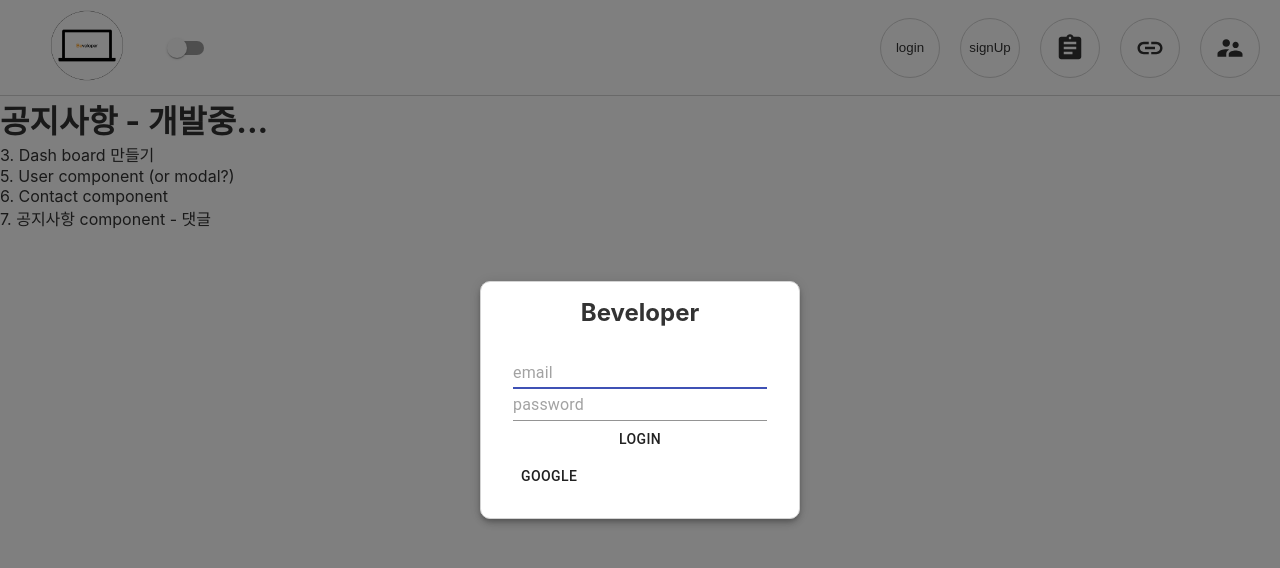
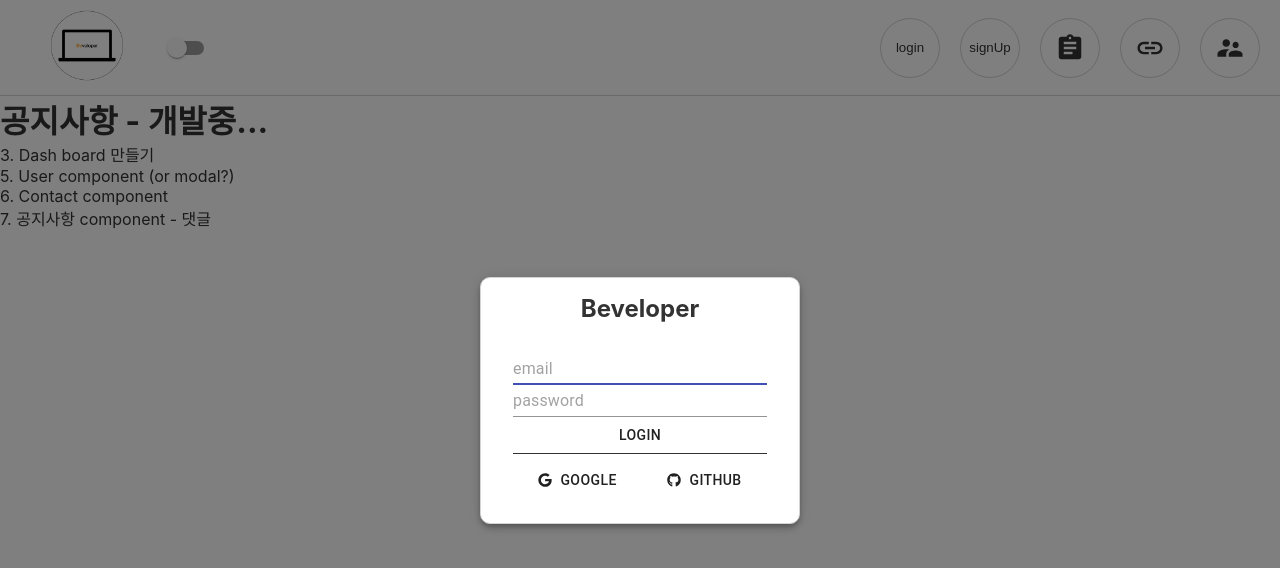
Before and after one commit to funetes/beveloper, a React (Create React App) app: page /board in a window 1280 px wide. Both pictures are taken after a click on the button "login". Shown: the top 568 px of the page. Built offline with nearby package versions, Linux system fonts and the light colour scheme; no server answers; the database is empty.

Commit message:
github login && style mod

```diff
--- a/package.json
+++ b/package.json
@@ -12,6 +12,7 @@
     "react": "^16.13.1",
     "react-collapse": "^5.0.1",
     "react-dom": "^16.13.1",
+    "react-icons": "^3.11.0",
     "react-router-dom": "^5.2.0",
     "react-scripts": "3.4.3"
   },
--- a/src/App.js
+++ b/src/App.js
@@ -19,7 +19,7 @@ const darkOS = window.matchMedia('(prefers-color-scheme: dark)').matches;
 const App = () => {
   const [user, setUser] = useState(null);
   const [lectures, setLectures] = useState([]);
-  const [signInOpen, setsignInOpen] = useState(false);
+  const [signInOpen, setSignInOpen] = useState(false);
   const [signUpOpen, setSignUpOpen] = useState(false);
   const [checked, setChecked] = useState(darkOS);
   useEffect(() => {
@@ -72,22 +72,27 @@ const App = () => {
     auth
       .signInWithEmailAndPassword(email, password)
       .catch(error => alert(error.message));
-    setsignInOpen(false);
+    setSignInOpen(false);
   };
-  const onGoogleLoginBtnClick = () => {
-    const provider = new firebase.auth.GoogleAuthProvider();
+  const onProviderLoginBtnClick = provider => {
+    let authProvider;
+    if (provider === 'google') {
+      authProvider = new firebase.auth.GoogleAuthProvider();
+    } else if (provider === 'github') {
+      authProvider = new firebase.auth.GithubAuthProvider();
+    }
     firebase
       .auth()
-      .signInWithPopup(provider)
+      .signInWithPopup(authProvider)
       .then(result => {
         const user = result.user;
         setUser(user);
-        setsignInOpen(false);
+        setSignInOpen(false);
         setSignUpOpen(false);
       })
       .catch(error => {
-        console.error(error);
-        setsignInOpen(false);
+        alert(error.message);
+        setSignInOpen(false);
         setSignUpOpen(false);
       });
   };
@@ -109,10 +114,10 @@ const App = () => {
             signInOpen,
             signUpOpen,
             setSignUpOpen,
-            setsignInOpen,
+            setSignInOpen,
           }}
           checked={checked}
-          onGoogleLoginBtnClick={onGoogleLoginBtnClick}
+          onProviderLoginBtnClick={onProviderLoginBtnClick}
           toggleChecked={toggleChecked}
         />
         <Switch>
--- a/src/components/Nav/Nav.js
+++ b/src/components/Nav/Nav.js
@@ -17,7 +17,7 @@ const Nav = ({
   sign,
   checked,
   toggleChecked,
-  onGoogleLoginBtnClick,
+  onProviderLoginBtnClick,
 }) => {
   return (
     <nav className='nav'>
@@ -49,15 +49,16 @@ const Nav = ({
           <>
             <TransitionsModal
               open={sign.signInOpen}
-              setOpen={sign.setsignInOpen}
+              setOpen={sign.setSignInOpen}
               signIn={sign.signIn}
-              onGoogleLoginBtnClick={onGoogleLoginBtnClick}
+              onProviderLoginBtnClick={onProviderLoginBtnClick}
             />
             <TransitionsModal
               open={sign.signUpOpen}
               setOpen={sign.setSignUpOpen}
               isSignUp
               signUp={sign.signUp}
+              onProviderLoginBtnClick={onProviderLoginBtnClick}
             />
           </>
         )}
--- a/src/components/TModal/TModal.css
+++ b/src/components/TModal/TModal.css
@@ -28,3 +28,15 @@
 .modal__button:hover {
   background-color: rgba(200, 200, 200, 0.3);
 }
+
+.nav__buttonContainer {
+  display: flex;
+  justify-content: space-around;
+  align-items: center;
+  border-top: 1px solid;
+  padding-top: 0.5rem;
+}
+
+.nav__buttonContainer button span svg {
+  margin-right: 0.5rem;
+}
--- a/src/components/TModal/TModal.js
+++ b/src/components/TModal/TModal.js
@@ -4,6 +4,7 @@ import { makeStyles, createStyles } from '@material-ui/core/styles';
 import Modal from '@material-ui/core/Modal';
 import Input from '@material-ui/core/Input';
 import { Button } from '@material-ui/core';
+import { FaGoogle, FaGithub } from 'react-icons/fa';
 import './TModal.css';
 const useStyles = makeStyles(theme =>
   createStyles({
@@ -19,6 +20,7 @@ const useStyles = makeStyles(theme =>
       padding: theme.spacing(2, 4, 3),
       borderRadius: '10px',
       width: '25%',
+      minWidth: '250px',
     },
   })
 );
@@ -29,7 +31,7 @@ const TransitionsModal = ({
   isSignUp,
   signIn,
   signUp,
-  onGoogleLoginBtnClick,
+  onProviderLoginBtnClick,
 }) => {
   const classes = useStyles();
   const [email, setEmail] = useState('');
@@ -104,7 +106,15 @@ const TransitionsModal = ({
               {isSignUp ? 'signUp' : 'login'}
             </Button>
           </form>
-          <Button onClick={onGoogleLoginBtnClick}>google</Button>
+          <div className='nav__buttonContainer'>
+            <Button onClick={() => onProviderLoginBtnClick('google')}>
+              <FaGoogle />
+              google
+            </Button>
+            <Button onClick={() => onProviderLoginBtnClick('github')}>
+              <FaGithub /> github
+            </Button>
+          </div>
         </div>
       </Modal>
     </>
```
Also changed, not shown: 1 other file (tests, documents, lock files or other folders).
